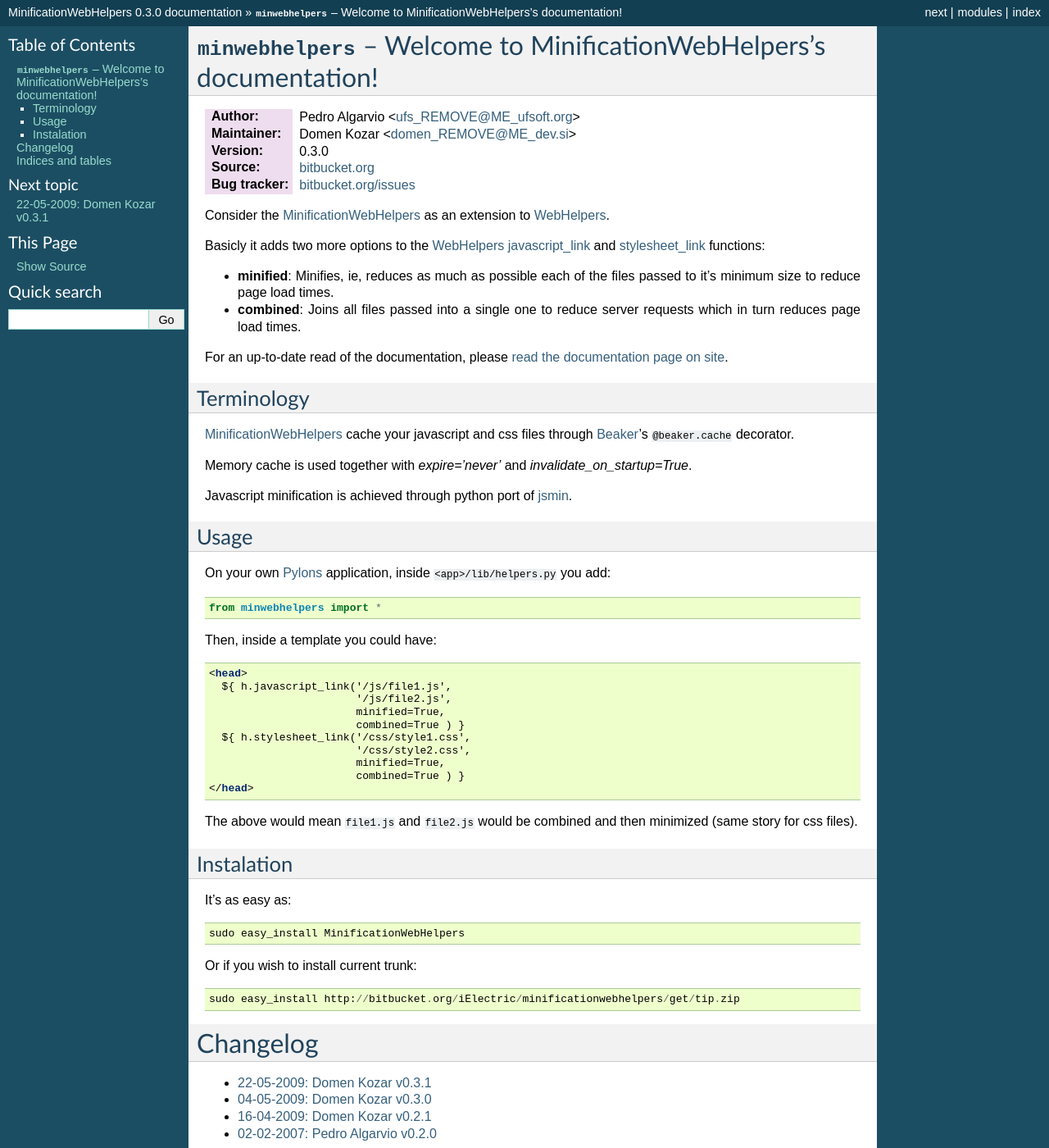
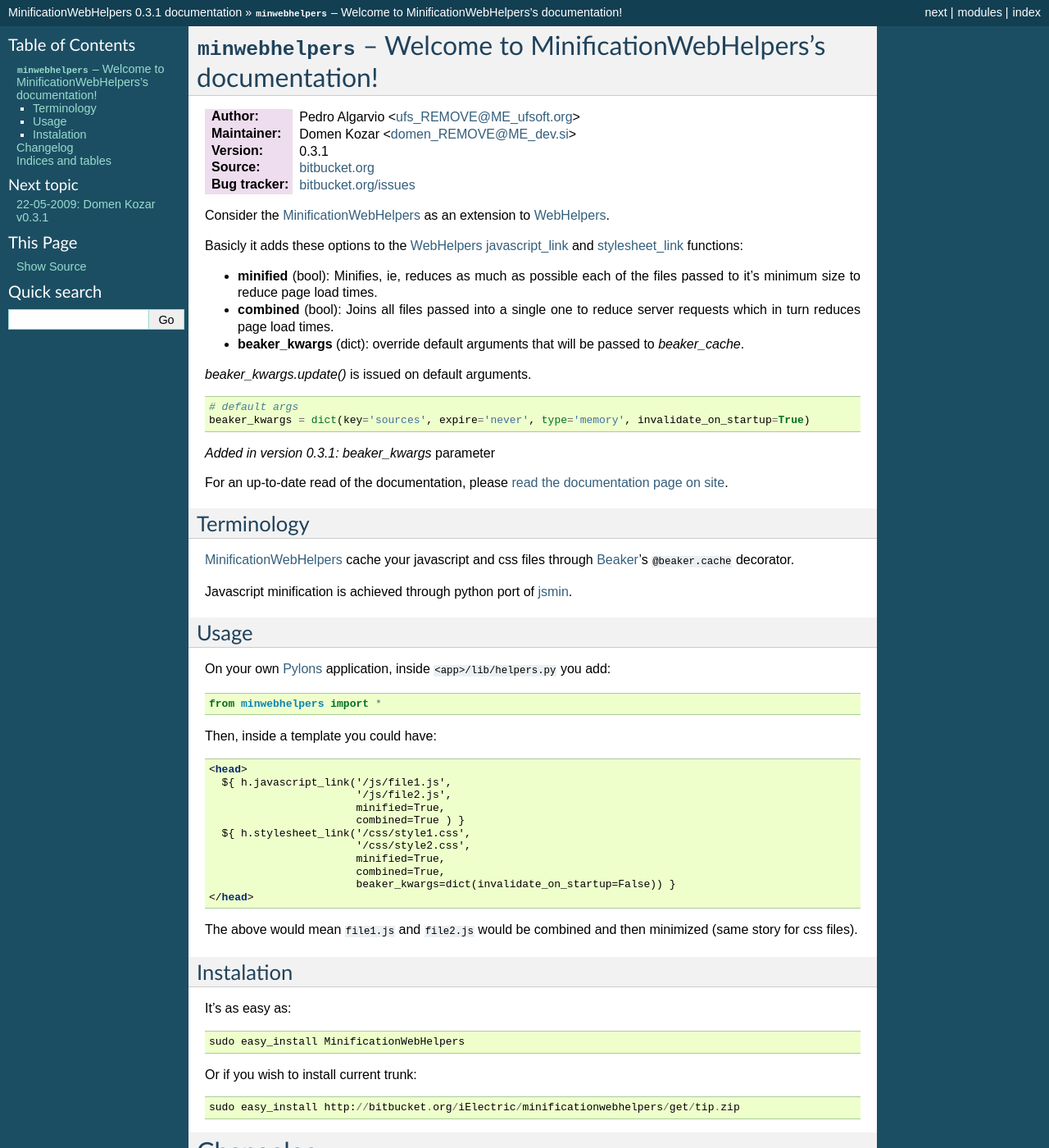
Before and after one commit to kaukas/Minimatic, a Sphinx documentation site: the page built from docs/source/index.rst, in a window 1280 px wide and 1400 px high. Shown: the whole window at 82% size. Built offline with Sphinx 7.4.7, drawn with Linux system fonts in a browser that asks for light colours; some of the changed text lies outside the part shown.

Commit message:
update docs

```diff
--- a/docs/source/changelog.rst
+++ b/docs/source/changelog.rst
@@ -3,7 +3,7 @@
 
   * updated documentation
   * added `beaker_kwargs` option to both function that overrides default caching behaviour
-	* fixed a bug when paths were not joined correctly
+  * fixed a bug when paths were not joined correctly
   * written unittests
 
 04-05-2009: Domen Kozar v0.3.0
--- a/docs/source/conf.py
+++ b/docs/source/conf.py
@@ -45,9 +45,9 @@
 # built documents.
 #
 # The short X.Y version.
-version = '0.3.0'
+version = '0.3.1'
 # The full version, including alpha/beta/rc tags.
-release = '0.3.0'
+release = '0.3.1'
 
 # The language for content autogenerated by Sphinx. Refer to documentation
 # for a list of supported languages.
--- a/docs/source/index.rst
+++ b/docs/source/index.rst
@@ -17,13 +17,23 @@
 
 Consider the MinificationWebHelpers_ as an extension to WebHelpers_.
 
-Basicly it adds two more options to the WebHelpers_ javascript_link_
+Basicly it adds these options to the WebHelpers_ javascript_link_
 and stylesheet_link_ functions:
 
-* **minified**: Minifies, ie, reduces as much as possible each of the files
+* **minified** (bool): Minifies, ie, reduces as much as possible each of the files
   passed to it's minimum size to reduce page load times.
-* **combined**: Joins all files passed into a single one to reduce server
+* **combined** (bool): Joins all files passed into a single one to reduce server
   requests which in turn reduces page load times.
+* **beaker_kwargs** (dict): override default arguments that will be passed to `beaker_cache`.
+`beaker_kwargs.update()` is issued on default arguments.
+
+.. code-block:: python
+
+	# default args
+	beaker_kwargs = dict(key='sources', expire='never', type='memory', invalidate_on_startup=True)
+
+.. versionadded:: 0.3.1
+	`beaker_kwargs` parameter
 
 For an up-to-date read of the documentation, please `read the documentation
 page on site`__.
@@ -33,8 +43,6 @@
 
 MinificationWebHelpers_ cache your javascript and css files through Beaker_'s
 ``@beaker.cache`` decorator.
-
-Memory cache is used together with `expire='never'` and `invalidate_on_startup=True`.
 
 Javascript minification is achieved through python port of jsmin_.
 
@@ -60,7 +68,8 @@
     ${ h.stylesheet_link('/css/style1.css',
                          '/css/style2.css',
                          minified=True,
-                         combined=True ) }
+                         combined=True,
+                         beaker_kwargs=dict(invalidate_on_startup=False)) }
   </head>
 
 The above would mean ``file1.js`` and ``file2.js`` would be combined and then
```
